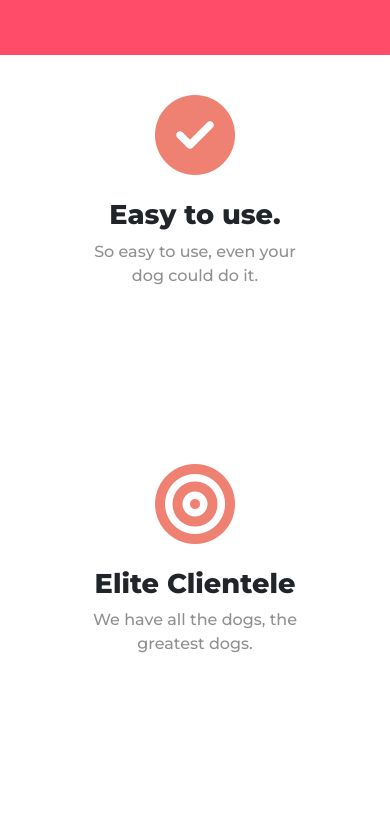
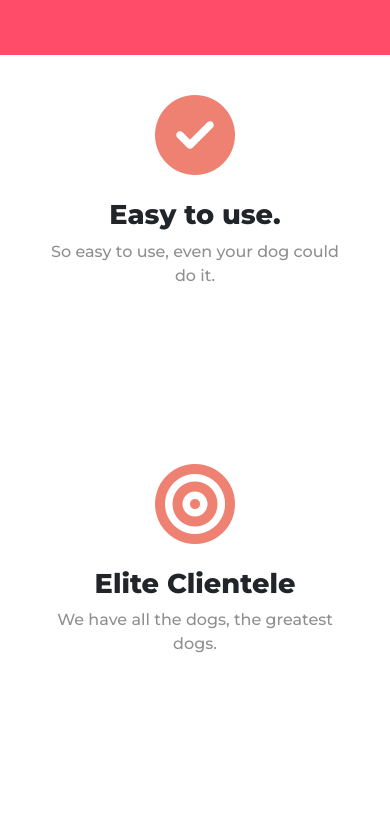
Before and after one commit to jordialfonsop/TinDog, a plain HTML site: page index.html in a window 390 px wide. Shown: the part 1008-1827 px from the top of the page. Drawn offline with nearby package versions, Linux system fonts and the light colour scheme.

Commit message:
Moooooooooore fixes

```diff
--- a/css/styles.css
+++ b/css/styles.css
@@ -180,7 +180,7 @@
             text-align: center;
         }
         #features {
-            padding: 2.5rem 5rem 1rem 5rem;
+            padding: 2.5rem 2.5rem 1rem 2.5rem;
         }
         .title-header {
             font-size: 3rem;
```
